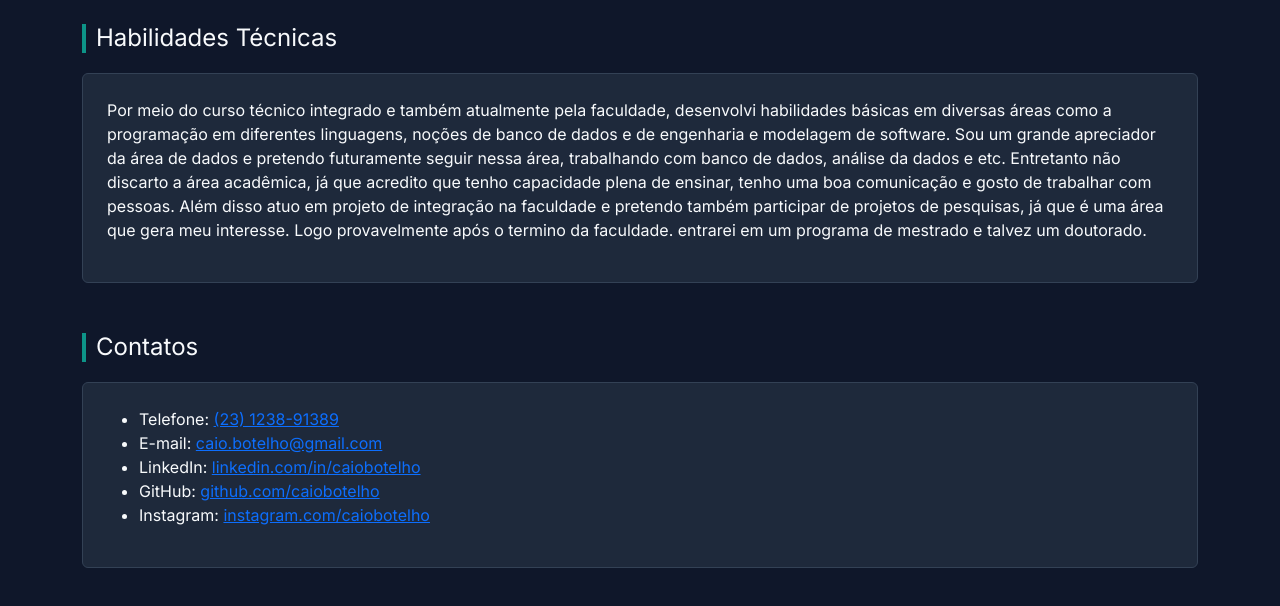
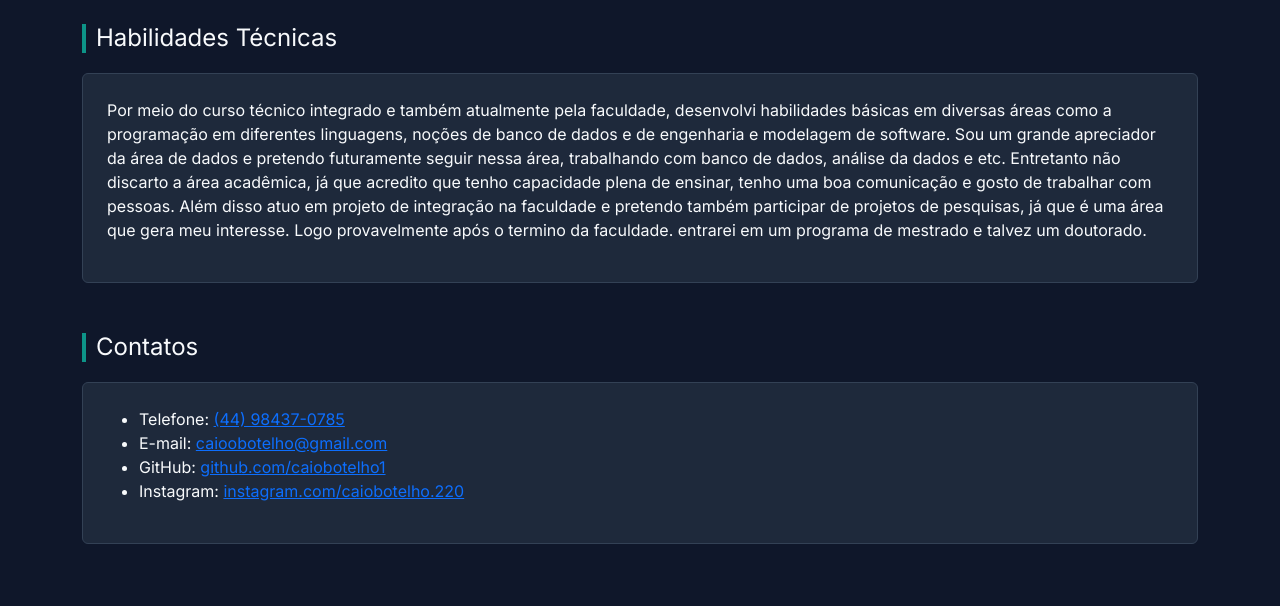
Before and after one commit to caiobotelho1/meu-site-pessoal, a plain HTML site: page index.html in a window 1280 px wide. Shown: the part 647-1253 px from the top of the page. Drawn offline with nearby package versions, Linux system fonts and the light colour scheme.

Commit message:
update: Corrigindo as informações de contato

```diff
--- a/index.html
+++ b/index.html
@@ -83,11 +83,10 @@
           <h2 class="section-title">Contatos</h2>
             <div class="box-card p-4">
                 <ul>
-                  <li>Telefone: <a href="tel:23123891389">(23) 1238-91389</a></li>
-                  <li>E-mail: <a href="mailto:caio.botelho@gmail.com">caio.botelho@gmail.com</a></li>
-                  <li>LinkedIn: <a href="https://www.linkedin.com/in/caiobotelho" target="_blank" >linkedin.com/in/caiobotelho</a></li>
-                  <li>GitHub: <a href="https://github.com/caiobotelho" target="_blank" >github.com/caiobotelho</a></li>
-                  <li>Instagram: <a href="https://www.instagram.com/caiobotelho" target="_blank" >instagram.com/caiobotelho</a></li>
+                  <li>Telefone: <a href="tel:44984370785">(44) 98437-0785</a></li>
+                  <li>E-mail: <a href="mailto:caioobotelho@gmail.com">caioobotelho@gmail.com</a></li>
+                  <li>GitHub: <a href="https://github.com/caiobotelho1" target="_blank" >github.com/caiobotelho1</a></li>
+                  <li>Instagram: <a href="https://www.instagram.com/caiobotelho.220" target="_blank" >instagram.com/caiobotelho.220</a></li>
                 </ul>
               </div>
         </section>
```
